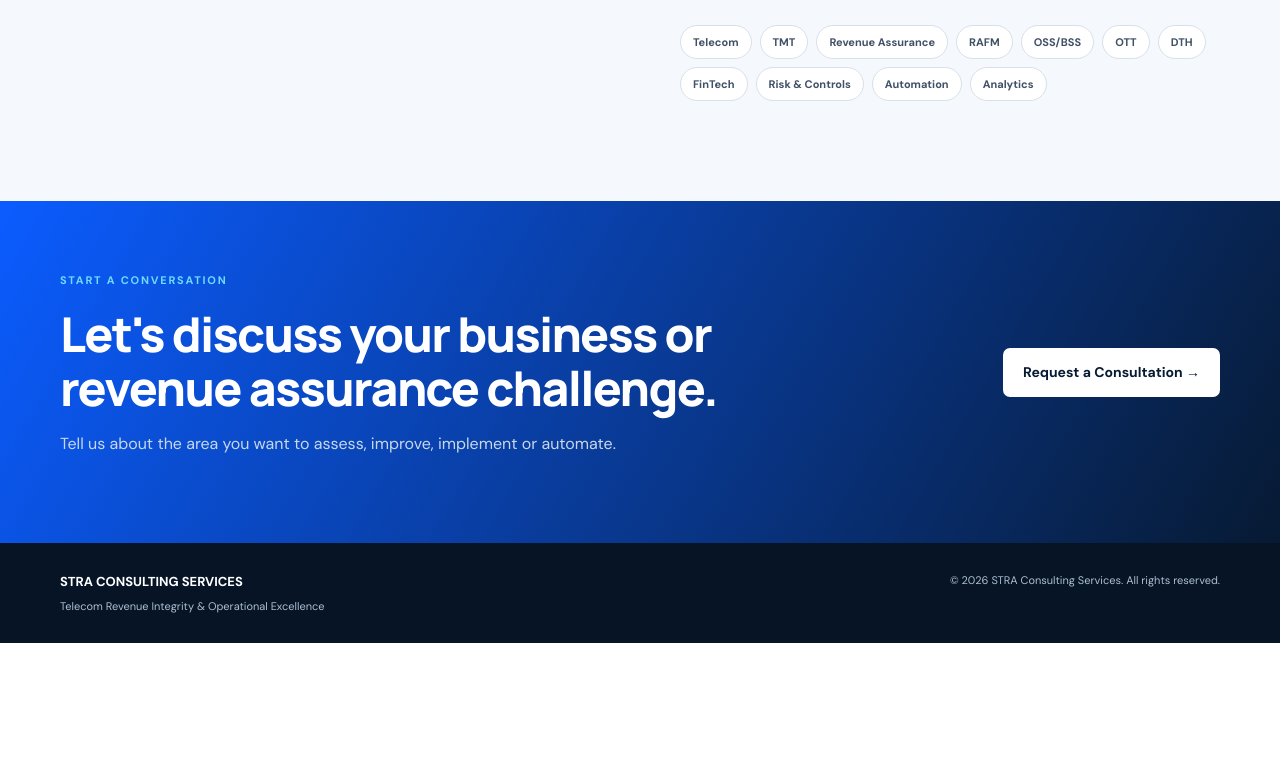
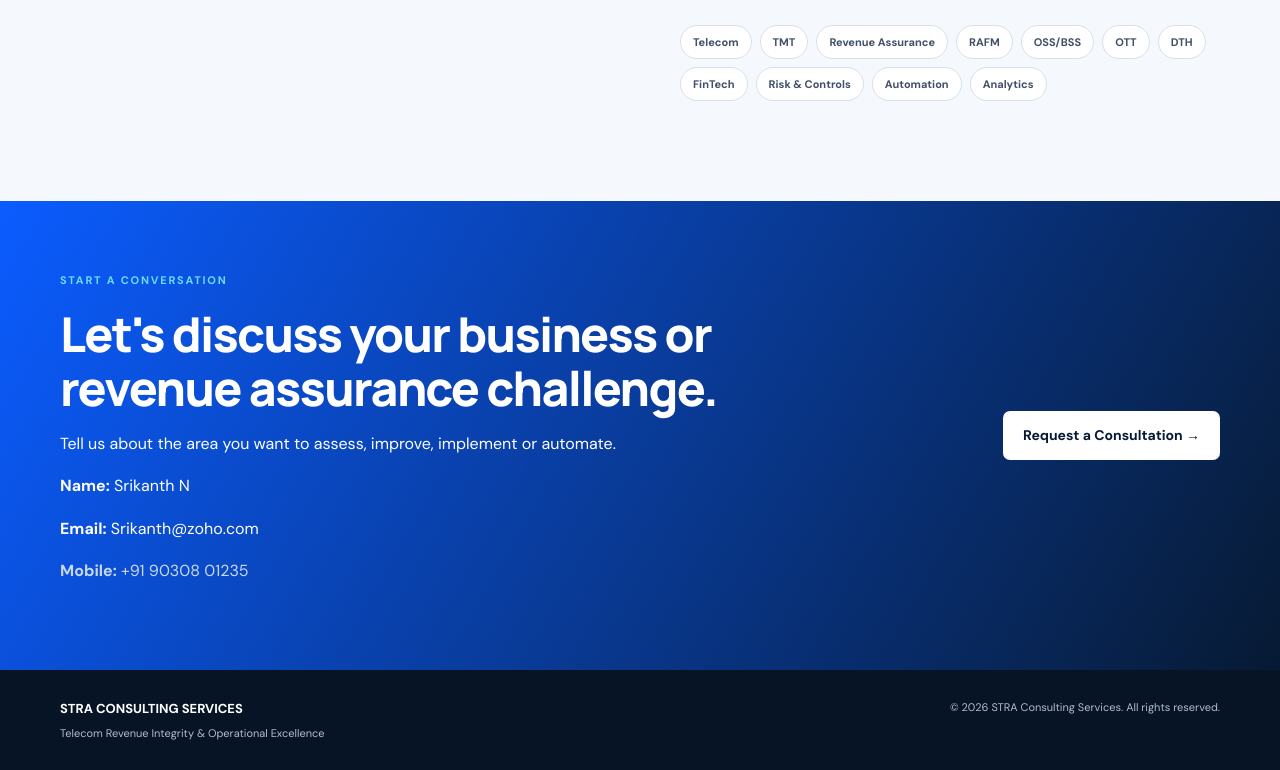
Before and after one commit to ttlramaconsultant/stra-consulting, a plain HTML site: page index.html in a window 1280 px wide. Shown: the part 5218-5988 px from the top of the page. Before the commit the page ends 5861 px from the top, so only its background shows below. Drawn offline with Linux system fonts and the light colour scheme.

Commit message:
Update index.html

```diff
--- a/index.html
+++ b/index.html
@@ -855,12 +855,25 @@
         implement or automate.
       </p>
 
+      <p>
+        <strong>Name:</strong> Srikanth N
+      </p>
+
+      <p>
+        <strong>Email:</strong>
+        <a href="mailto:Srikanth@zoho.com">Srikanth@zoho.com</a>
+      </p>
+
+      <p>
+        <strong>Mobile:</strong>
+        <a href="tel:+919030801235">+91 90308 01235</a>
+      </p>
+
     </div>
-
 
     <a
       class="button light-button"
-          href="mailto:YOUR_EMAIL@example.com?subject=Consulting%20Requirement">
+      href="mailto:Srikanth@zoho.com?subject=Consulting%20Requirement">
 
       Request a Consultation →
 
```
Lines whose indentation alone changed are shown as unchanged.
